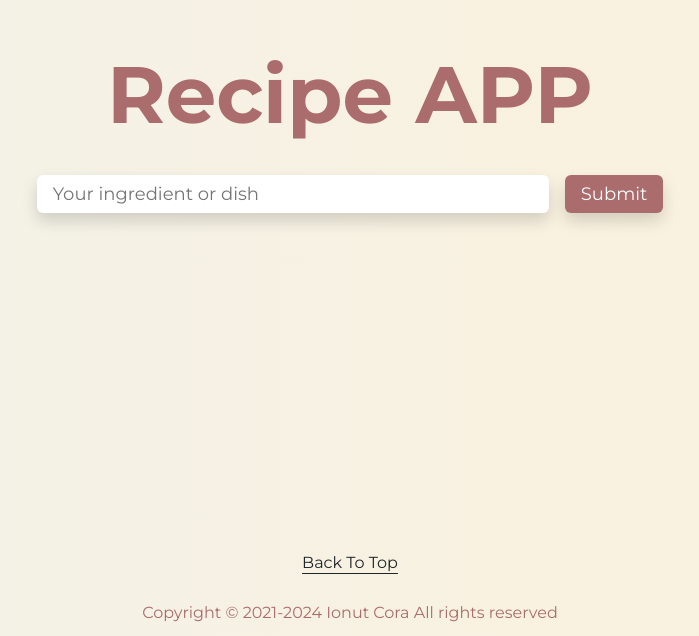
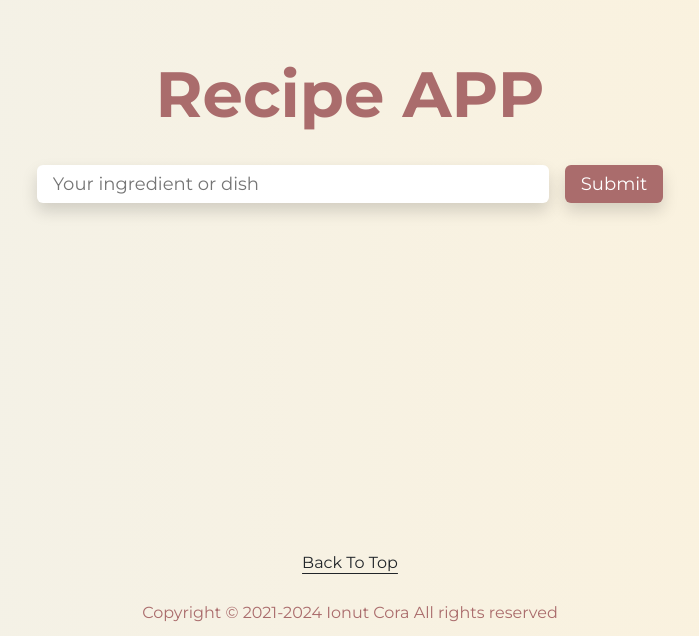
Before and after one commit to Ionut-Cora/recipes-app.github.io, a plain HTML site: page index.html in a window 1280 px wide. Shown: the part 247-883 px from the top of the page, without its empty margins (290-989 px from the left). Drawn offline with Linux system fonts and the light colour scheme; no server answers.

Commit message:
top title font size change

```diff
--- a/scss/style.scss
+++ b/scss/style.scss
@@ -48,13 +48,10 @@ body {
             color: #373a3c;
 
             h1 {
-                font-size: 5rem;
+                font-size: 4rem;
                 margin-bottom: 1rem;
                 color: $secondary-color;
-
-                @include medium {
-                    font-size: 4rem;
-                }
+                text-align: center;
 
                 @include small {
                     font-size: 3rem
```
Also changed, not shown: css/style.css, 1 other file.
